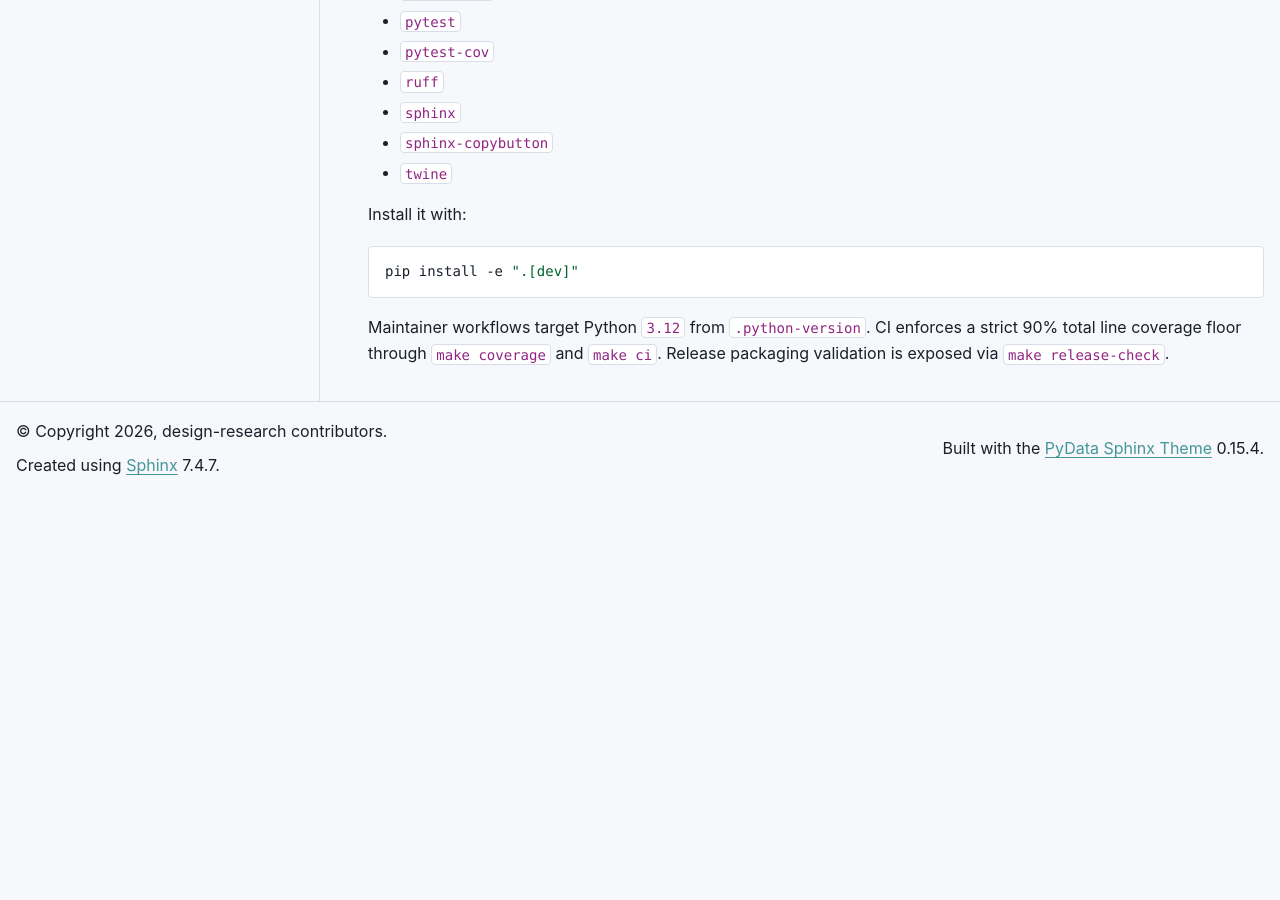
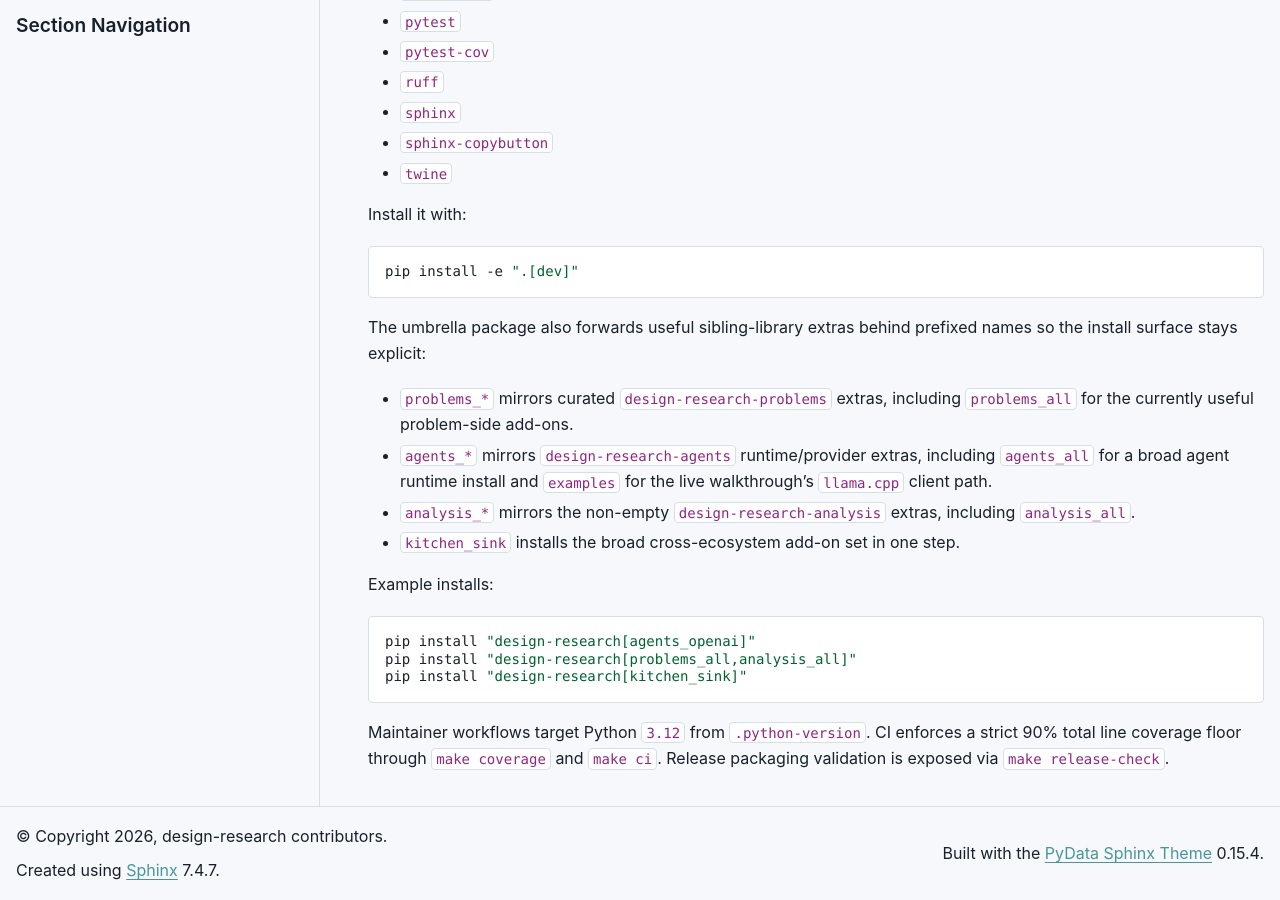
Before and after one commit to cmudrc/design-research, a Sphinx documentation site: the page built from docs/dependencies_and_extras.rst, in a window 1280 px wide and 900 px high, scrolled down 612 px. Built offline with Sphinx 7.4.7 and the PyData theme 0.15.4, drawn with Linux system fonts in a browser that asks for light colours; before the commit the page ends 1107 px from its top, so only the background shows below that.

Commit message:
Add umbrella extras and example installs

```diff
--- a/docs/dependencies_and_extras.rst
+++ b/docs/dependencies_and_extras.rst
@@ -27,6 +27,26 @@
 
    pip install -e ".[dev]"
 
+The umbrella package also forwards useful sibling-library extras behind
+prefixed names so the install surface stays explicit:
+
+- ``problems_*`` mirrors curated ``design-research-problems`` extras, including
+  ``problems_all`` for the currently useful problem-side add-ons.
+- ``agents_*`` mirrors ``design-research-agents`` runtime/provider extras,
+  including ``agents_all`` for a broad agent runtime install and ``examples``
+  for the live walkthrough's ``llama.cpp`` client path.
+- ``analysis_*`` mirrors the non-empty ``design-research-analysis`` extras,
+  including ``analysis_all``.
+- ``kitchen_sink`` installs the broad cross-ecosystem add-on set in one step.
+
+Example installs:
+
+.. code-block:: bash
+
+   pip install "design-research[agents_openai]"
+   pip install "design-research[problems_all,analysis_all]"
+   pip install "design-research[kitchen_sink]"
+
 Maintainer workflows target Python ``3.12`` from ``.python-version``.
 CI enforces a strict 90% total line coverage floor through ``make coverage`` and
 ``make ci``.
--- a/docs/prompt_framing_study.rst
+++ b/docs/prompt_framing_study.rst
@@ -53,7 +53,7 @@
 
 .. code-block:: bash
 
-   python -m pip install "llama-cpp-python[server]" huggingface-hub
+   python -m pip install "design-research[examples]"
    make run-example
 
 Optionally point the walkthrough at a specific local GGUF file:
@@ -82,8 +82,8 @@
 
 If ``LLAMA_CPP_MODEL`` is not set, the client falls back to its built-in model
 defaults and Hugging Face repo settings. The first run may therefore download a
-model before the walkthrough executes, which is why the setup above includes
-``huggingface-hub``.
+model before the walkthrough executes, which is why the setup above uses
+``design-research[examples]``.
 
 The script is intentionally written in a linear, step-by-step style so it can
 double as training material and as the literal-included documentation example.
```
Also changed, not shown: README.md (+12 -4 lines), docs/installation.rst (+9 -0 lines), docs/quickstart.rst (+4 -4 lines), pyproject.toml (+41 -0 lines), examples/README.md, 1 other file.
